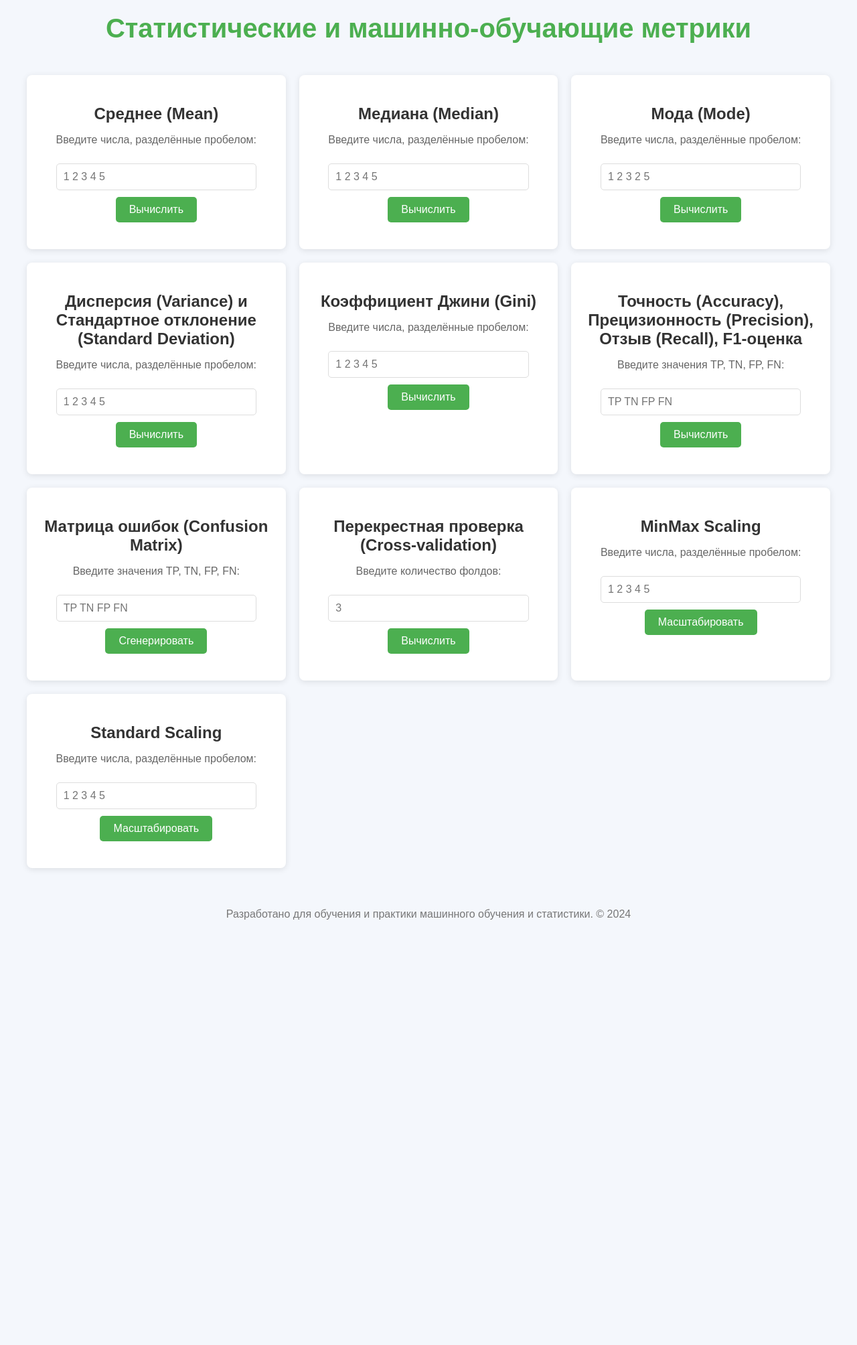
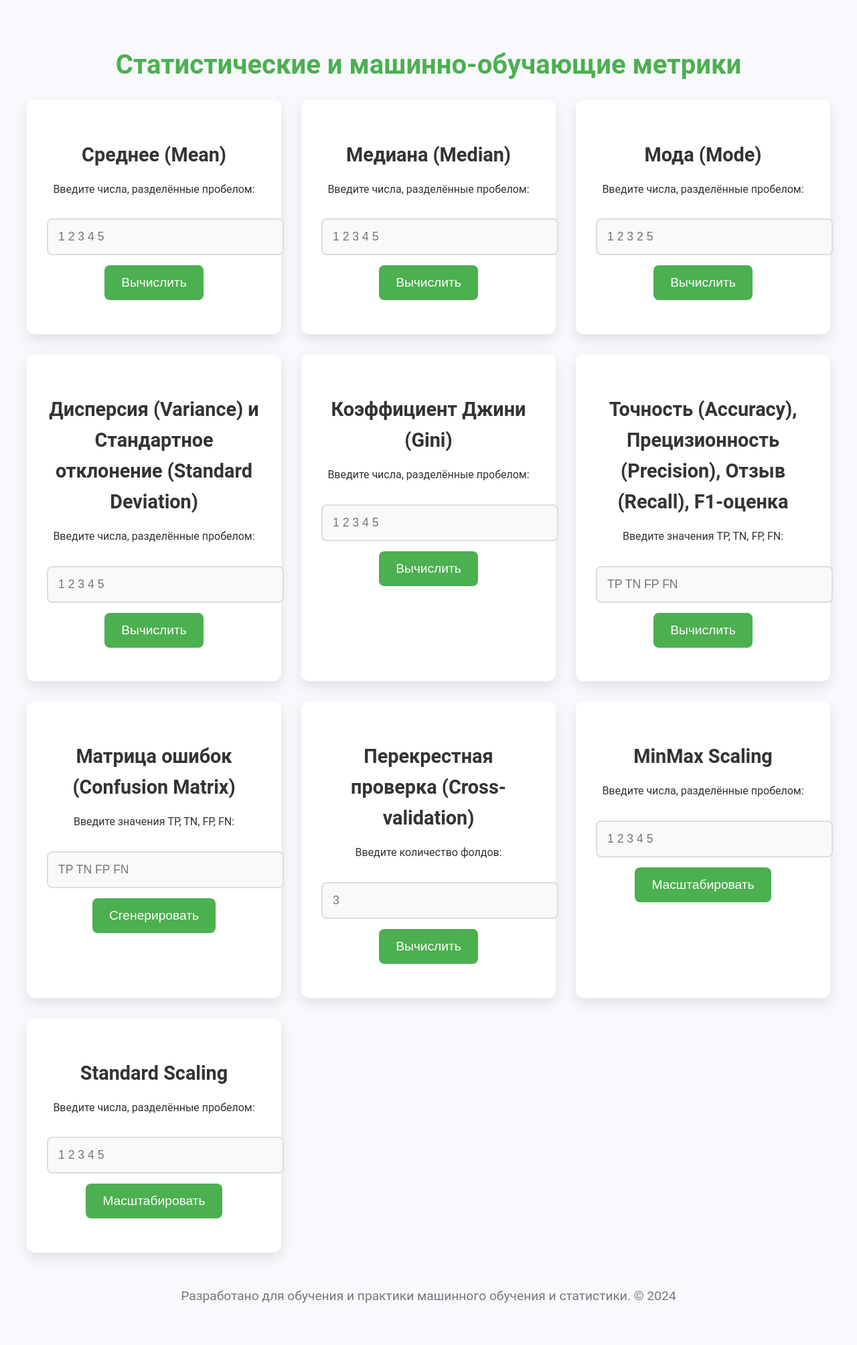
Before and after one commit to nediol/nediol.github.io, a Jekyll site: the page calc.html, which Jekyll copies as it is, in a window 1280 px wide. Shown: the whole page at 67% size. Built offline with Jekyll 4.4.1, drawn with Linux system fonts in a browser that asks for light colours; before the commit the page ends 1390 px from its top, so only the background shows below that.

Commit message:
Update calc.html

```diff
--- a/calc.html
+++ b/calc.html
@@ -5,88 +5,108 @@
     <meta name="viewport" content="width=device-width, initial-scale=1.0">
     <title>Калькуляторы для статистики и машинного обучения</title>
     <style>
-        /* Стиль страницы */
-        body {
-            font-family: 'Arial', sans-serif;
-            background-color: #f4f7fc;
+    <style>
+        /* Общие стили */
+        * {
             margin: 0;
             padding: 0;
+            box-sizing: border-box;
+        }
+
+        body {
+            font-family: 'Roboto', sans-serif;
+            background-color: #f7f9fc;
             color: #333;
+            line-height: 1.6;
+            padding-top: 30px;
         }
 
         h1 {
-            text-align: center;
             font-size: 2.5rem;
             color: #4CAF50;
-            margin-top: 20px;
+            text-align: center;
+            margin-bottom: 20px;
         }
 
         h3 {
+            font-size: 1.8rem;
             color: #333;
-            font-size: 1.5rem;
-            margin-bottom: 10px;
+            margin-bottom: 15px;
         }
 
         .container {
-            max-width: 1200px;
-            margin: 20px auto;
-            padding: 20px;
             display: grid;
             grid-template-columns: repeat(auto-fill, minmax(300px, 1fr));
-            gap: 20px;
+            gap: 30px;
+            max-width: 1200px;
+            margin: 0 auto;
+            padding: 0 20px;
         }
 
+        /* Карточки */
         .card {
-            background-color: white;
-            border-radius: 8px;
-            box-shadow: 0 2px 10px rgba(0, 0, 0, 0.1);
-            padding: 20px;
+            background-color: #fff;
+            border-radius: 12px;
+            box-shadow: 0 8px 20px rgba(0, 0, 0, 0.1);
+            padding: 30px;
             text-align: center;
+            transition: transform 0.3s ease, box-shadow 0.3s ease;
+        }
+
+        .card:hover {
+            transform: translateY(-10px);
+            box-shadow: 0 15px 40px rgba(0, 0, 0, 0.15);
         }
 
         .card input {
-            width: 80%;
-            padding: 10px;
-            margin: 10px 0;
-            border: 1px solid #ddd;
-            border-radius: 5px;
-            font-size: 1rem;
+            width: 100%;
+            padding: 15px;
+            margin: 15px 0;
+            border: 2px solid #ddd;
+            border-radius: 8px;
+            font-size: 1.1rem;
+            color: #333;
+            background-color: #f9f9f9;
+            transition: border-color 0.3s ease;
+        }
+
+        .card input:focus {
+            border-color: #4CAF50;
+            outline: none;
         }
 
         .card button {
-            padding: 10px 20px;
             background-color: #4CAF50;
             color: white;
             border: none;
-            border-radius: 5px;
-            font-size: 1rem;
+            border-radius: 8px;
+            padding: 15px 25px;
+            font-size: 1.2rem;
             cursor: pointer;
-            transition: background-color 0.3s ease;
+            transition: background-color 0.3s ease, transform 0.3s ease;
         }
 
         .card button:hover {
             background-color: #45a049;
+            transform: scale(1.05);
         }
 
         .result {
             margin-top: 20px;
-            font-size: 1.2rem;
+            font-size: 1.3rem;
+            font-weight: bold;
             color: #333;
-            font-weight: bold;
-        }
-
-        .card p {
-            color: #666;
         }
 
         .footer {
             text-align: center;
-            font-size: 1rem;
+            font-size: 1.2rem;
             color: #777;
-            margin-top: 40px;
+            margin-top: 50px;
+            padding-bottom: 30px;
         }
 
-        /* Media query for mobile */
+        /* Media queries */
         @media (max-width: 768px) {
             h1 {
                 font-size: 2rem;
```
